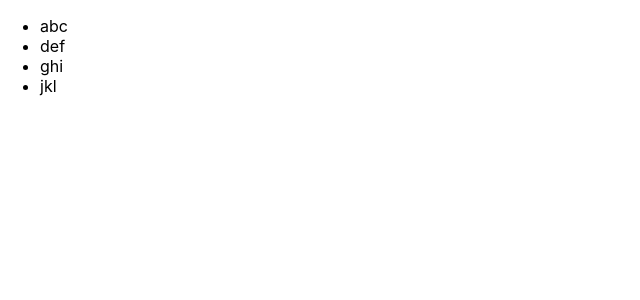
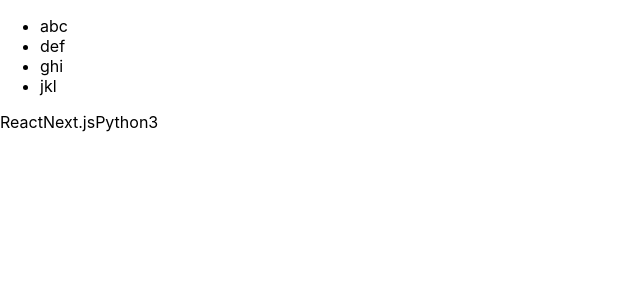
Before and after one commit to rikeda-cloud/react, a React (Create React App) app in the folder my-app/: page / in a window 1280 px wide. Shown: the top 300 px of the page, without its empty margins (0-640 px from the left). Built offline with nearby package versions, Linux system fonts and the light colour scheme.

Commit message:
[add] 親コンポーネントから子コンポーネントを呼び出す

```diff
--- a/my-app/src/App.tsx
+++ b/my-app/src/App.tsx
@@ -11,13 +11,25 @@ const TodoList = [
 
 function App() {
 	return (
-		<ul>
-			{TodoList.map((todo) => (
-				<li key={todo.id}>{todo.task} {todo.complated}</li>
-			))}
-		</ul>
-
+		<div>
+			<ul>
+				{TodoList.map((todo) => (
+					<li key={todo.id}>{todo.task} {todo.complated}</li>
+				))}
+			</ul>
+			<Child name="React" />
+			<Child name="Next.js" />
+			<Child name="Python3" />
+		</div>
 	);
 }
 
+type Props = {
+	name: string;
+};
+
+function Child(props: Props) {
+	return <span>{props.name}</span>;
+}
+
 export default App;
```
Also changed, not shown: 1 other file (tests, documents, lock files or other folders).
